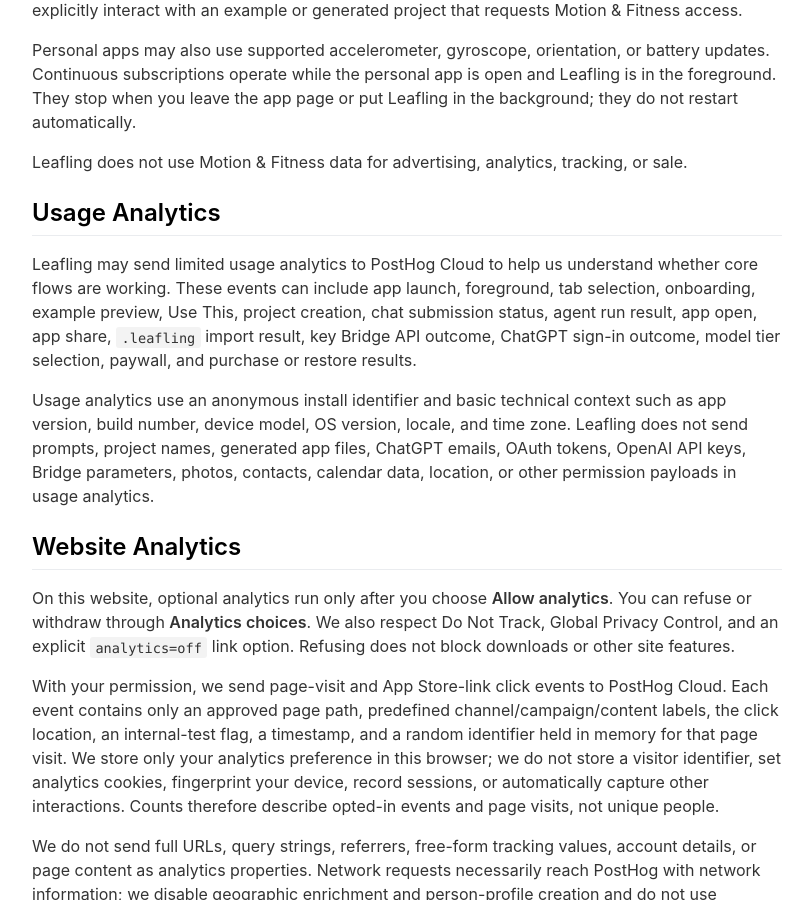
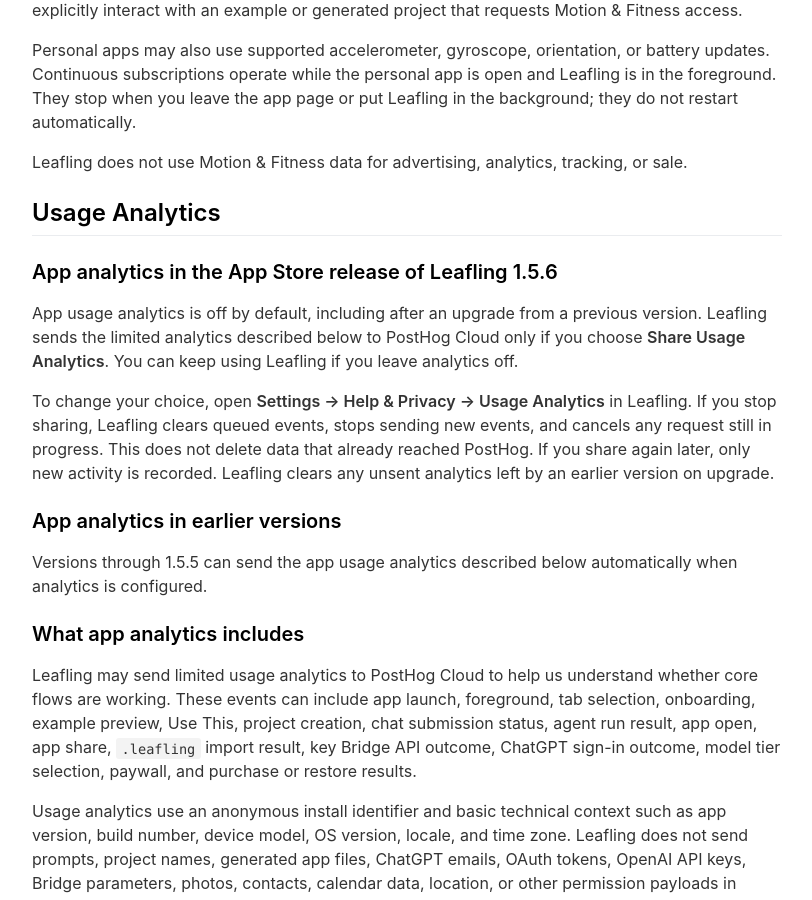
Before and after one commit to wisonlin/Leafling, a Jekyll site: the page built from _pages/privacypolicy.md, in a window 1280 px wide and 900 px high, scrolled down 2843 px. Shown: the whole window, without its empty margins (233-1045 px from the left). Built offline with Jekyll 4.4.1, drawn with Linux system fonts in a browser that asks for light colours; nearby versions of some CDN libraries.

Commit message:
Explain optional usage analytics by app version

```diff
--- a/_pages/privacypolicy.md
+++ b/_pages/privacypolicy.md
@@ -75,6 +75,18 @@ Leafling does not use Motion & Fitness data for advertising, analytics, tracking
 
 ## Usage Analytics
 
+<h3 id="app-analytics-156">App analytics in the App Store release of Leafling 1.5.6</h3>
+
+App usage analytics is off by default, including after an upgrade from a previous version. Leafling sends the limited analytics described below to PostHog Cloud only if you choose **Share Usage Analytics**. You can keep using Leafling if you leave analytics off.
+
+To change your choice, open **Settings → Help & Privacy → Usage Analytics** in Leafling. If you stop sharing, Leafling clears queued events, stops sending new events, and cancels any request still in progress. This does not delete data that already reached PostHog. If you share again later, only new activity is recorded. Leafling clears any unsent analytics left by an earlier version on upgrade.
+
+<h3 id="app-analytics-earlier">App analytics in earlier versions</h3>
+
+Versions through 1.5.5 can send the app usage analytics described below automatically when analytics is configured.
+
+<h3>What app analytics includes</h3>
+
 Leafling may send limited usage analytics to PostHog Cloud to help us understand whether core flows are working. These events can include app launch, foreground, tab selection, onboarding, example preview, Use This, project creation, chat submission status, agent run result, app open, app share, `.leafling` import result, key Bridge API outcome, ChatGPT sign-in outcome, model tier selection, paywall, and purchase or restore results.
 
 Usage analytics use an anonymous install identifier and basic technical context such as app version, build number, device model, OS version, locale, and time zone. Leafling does not send prompts, project names, generated app files, ChatGPT emails, OAuth tokens, OpenAI API keys, Bridge parameters, photos, contacts, calendar data, location, or other permission payloads in usage analytics.
```
